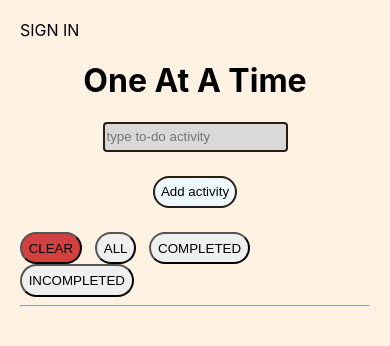
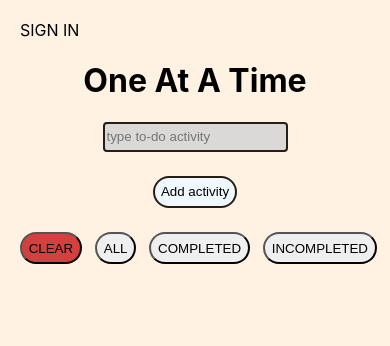
Before and after one commit to serban-bila/to-do-list, a React (Create React App) app: page / in a window 390 px wide. Shown: the top 346 px of the page. Built offline with nearby package versions, Linux system fonts and the light colour scheme.

Commit message:
Fixed mobile

```diff
--- a/src/components/list/list.component.jsx
+++ b/src/components/list/list.component.jsx
@@ -18,7 +18,6 @@ const List = () => {
             <button className='btn all-button' onClick={() => {setShowCompleted(true); setShowIncomplete(true)}}>ALL</button>
             <button className='btn completed-button' onClick={() => { setShowCompleted(true); setShowIncomplete(false)}}>COMPLETED</button>
             <button className='btn incompleted-button' onClick={() => {setShowCompleted(false); setShowIncomplete(true)}}>INCOMPLETED</button>
-            <hr />
         </div>
         <div className='list-container'>
             {showIncomplete &&
--- a/src/components/list/list.styles.scss
+++ b/src/components/list/list.styles.scss
@@ -22,6 +22,12 @@
     }
 }
 
+.button-container {
+    display: flex;
+    justify-content: space-between;
+    max-width: 800px;
+}
+
 .clicked {
     background-color: #506843;
 }
```
